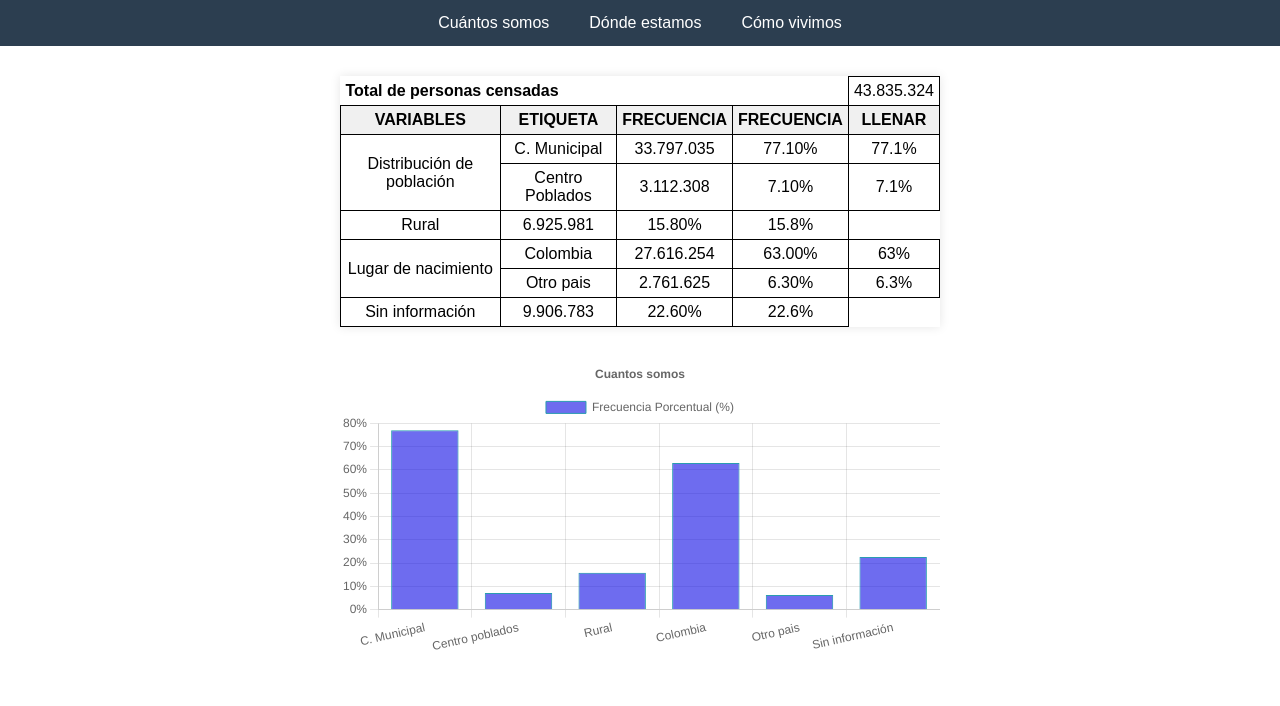
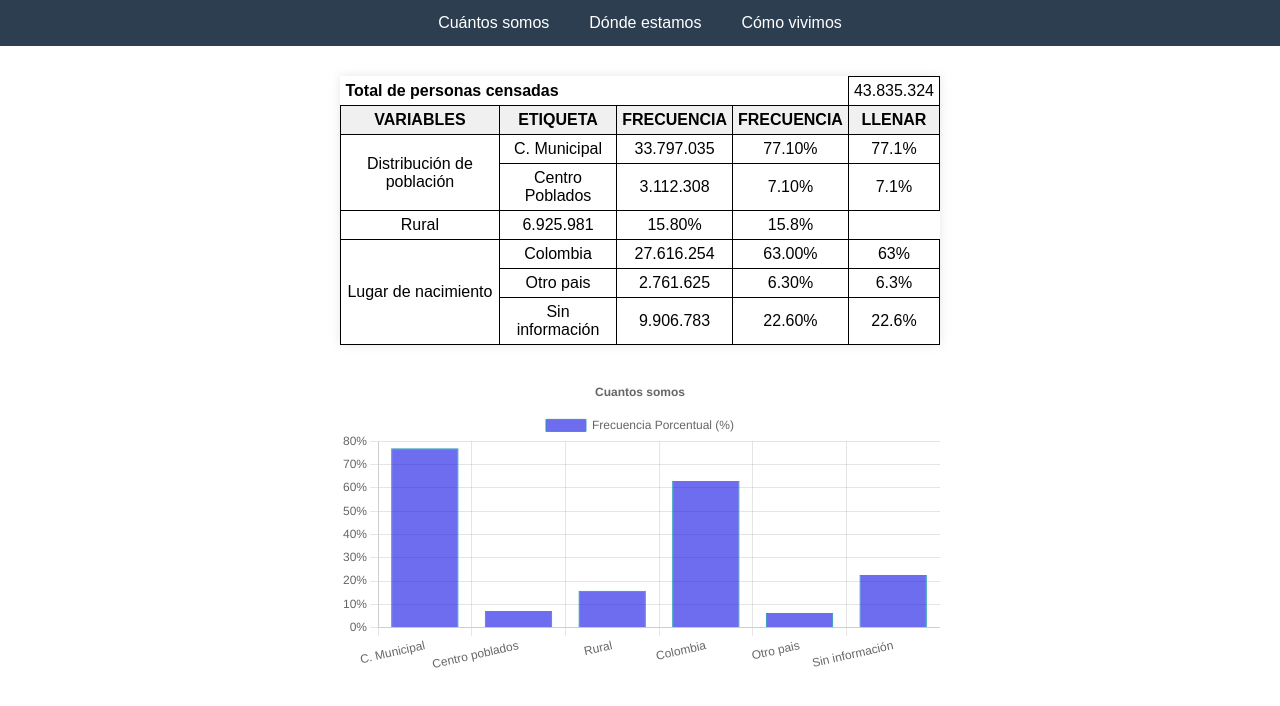
Before and after one commit to NIKI540/CodigoExpositivo, a plain HTML site: page Donde-Estamos.html in a window 1280 px wide. Drawn offline with nearby package versions, Linux system fonts and the light colour scheme.

Commit message:
prueba 3

```diff
--- a/Donde-Estamos.html
+++ b/Donde-Estamos.html
@@ -50,7 +50,7 @@
         <td class="llenar"></td>
       </tr>
       <tr>
-        <td rowspan="2">Lugar de nacimiento</td>
+        <td rowspan="3">Lugar de nacimiento</td>
         <td>Colombia</td>
         <td class="frecuencia"></td>
         <td class="porcentual"></td>
```
